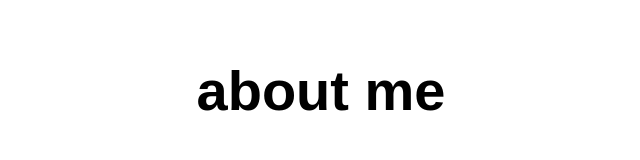
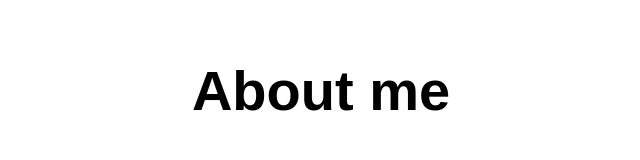
Before and after one commit to mkarmark/afd-repo-1, a plain HTML site: page src/about.html in a window 1280 px wide. Shown: the whole page, without its empty margins (319-959 px from the left). Drawn offline with Linux system fonts and the light colour scheme.

Commit message:
Update about.html

```diff
--- a/src/about.html
+++ b/src/about.html
@@ -10,7 +10,7 @@
 
 <body>
   <main>
-    <h1>about me</h1>
+    <h1>About me</h1>
   </main>
 </body>
 
```
